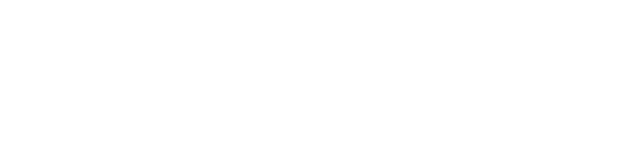
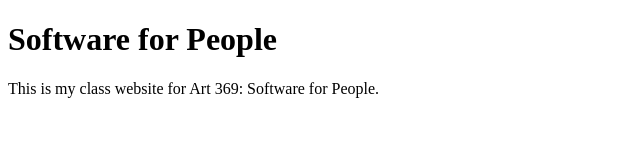
Before and after one commit to zzackhh/Software-for-People, a plain HTML site: page index.html in a window 1280 px wide. Shown: the whole page, without its empty margins (0-640 px from the left). Drawn offline with Linux system fonts and the light colour scheme.

Commit message:
Update index.html

```diff
--- a/index.html
+++ b/index.html
@@ -4,9 +4,10 @@
     <meta charset="UTF-8">
     <meta http-equiv="X-UA-Compatible" content="IE=edge">
     <meta name="viewport" content="width=device-width, initial-scale=1.0">
-    <title>Document</title>
+    <title>Art 369: Software for People</title>
 </head>
 <body>
-
+    <h1>Software for People</h1>
+    <p>This is my class website for Art 369: Software for People.</p>
 </body>
 </html>
```
